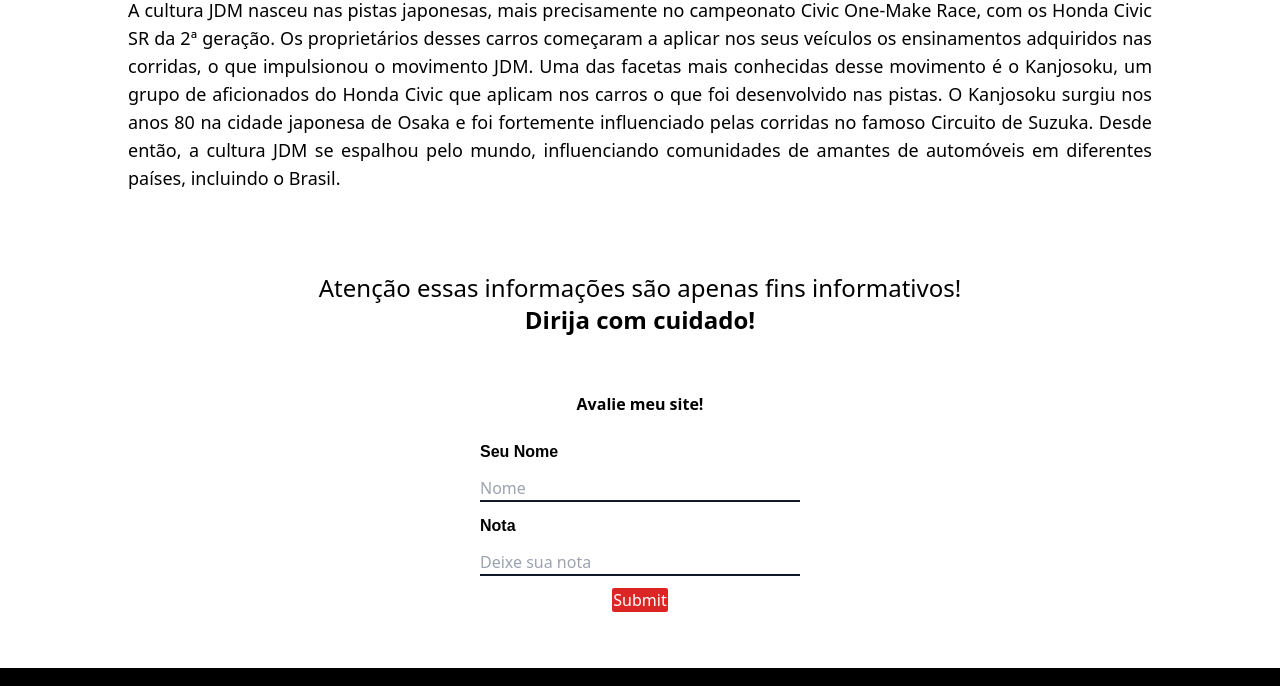
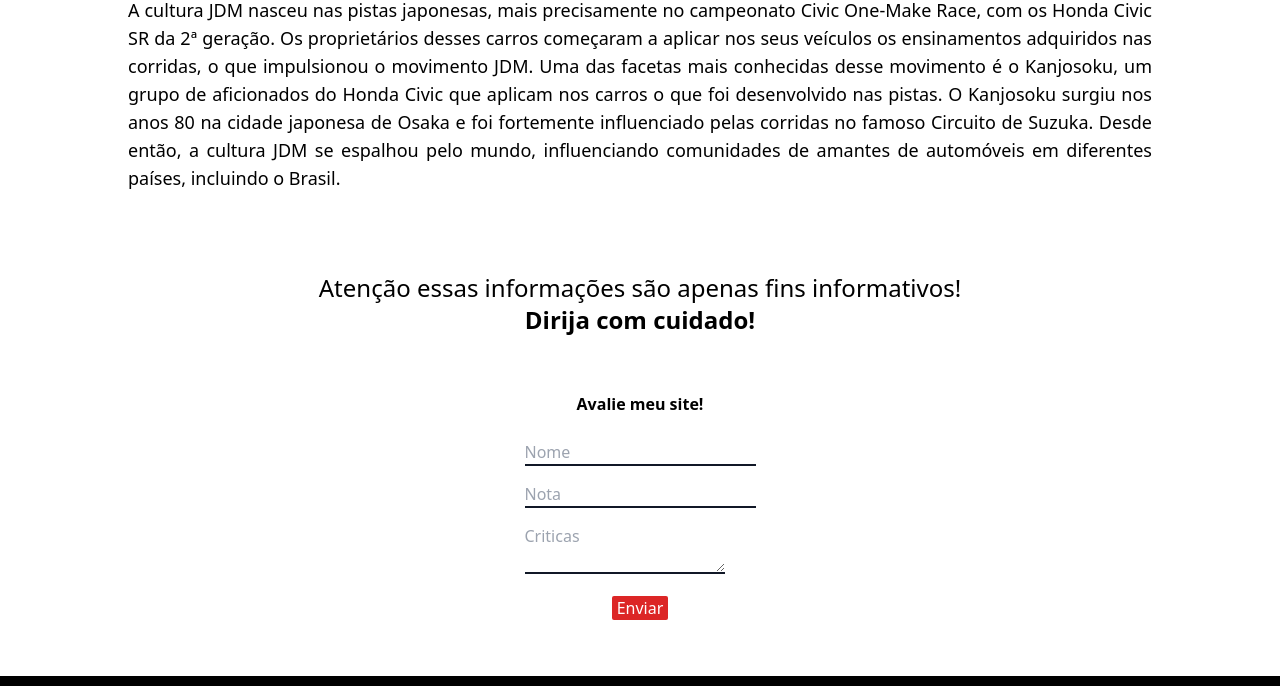
Before and after one commit to Fezinh0/JDM, a website: page src/index.html in a window 1280 px wide. Shown: the part 240-926 px from the top of the page. Drawn offline with Linux system fonts and the light colour scheme.

Commit message:
Ultimo commit

```diff
--- a/src/index.html
+++ b/src/index.html
@@ -55,19 +55,26 @@
         </div>
 
         <!-- Nota para o site -->
+
         <div class="flex justify-center items-center flex-col my-14">
             <p class="font-bold font-md md:font-lg">Avalie meu site!</p>
 
-            <form action="https://formsubmit.co/fernando.oliver0216@gmail.com" method="post" class="flex flex-col gap-3 mt-6 w-52 md:w-80">
-
-                <label for="text" class="font-bold font-fira">Seu Nome</label>
-                <input type="text" required="text" placeholder="Nome" class="border-b-2 border-gray-900 focus:outline-none">
-
-                <label for="" class="font-bold font-fira">Nota</label>
-                <input type="number" required="number" placeholder="Deixe sua nota" class="border-b-2 border-gray-900 focus:outline-none">
-
+                <form target="_blank" action="https://formsubmit.co/fernando.oliver0216@gmail.com" method="POST" class="flex flex-col gap-4 mt-6 w">
+                <div class="form-group">
+                <div class="form-row flex flex-col gap-4">
+                    <div class="col">
+                    <input type="text" name="name" class="form-control border-b-2 border-gray-900 focus:outline-none" placeholder="Nome" required>
+                    </div>
+                    <div class="col">
+                    <input type="number" name="number" class="form-control border-b-2 border-gray-900 focus:outline-none" placeholder="Nota" required="number">
+                    </div>
+                </div>
+                </div>
+                <div class="form-group">
+                <textarea placeholder="Criticas" class="form-control border-b-2 border-gray-900 h-10" name="message" rows="2" required></textarea>
+                </div>
                 <div class="flex justify-center items-center">
-                    <input type="submit" class="bg-red-600 text-bold text-white w-14 rounded-sm hover:bg-black duration-1000">
+                    <button type="submit" class="btn btn-lg btn-dark btn-block bg-red-600 text-bold text-white w-14 rounded-sm hover:bg-black duration-1000">Enviar</button>
                 </div>
 
             </form>
```
